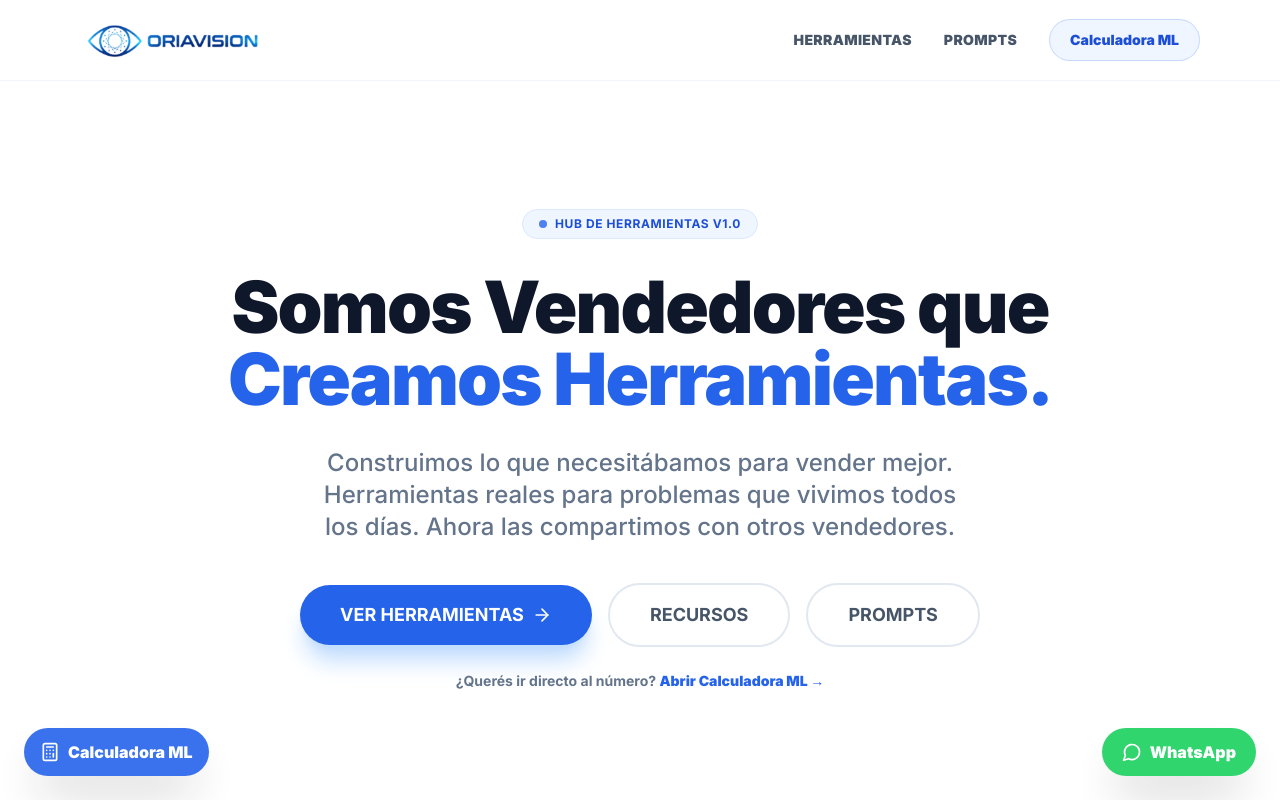
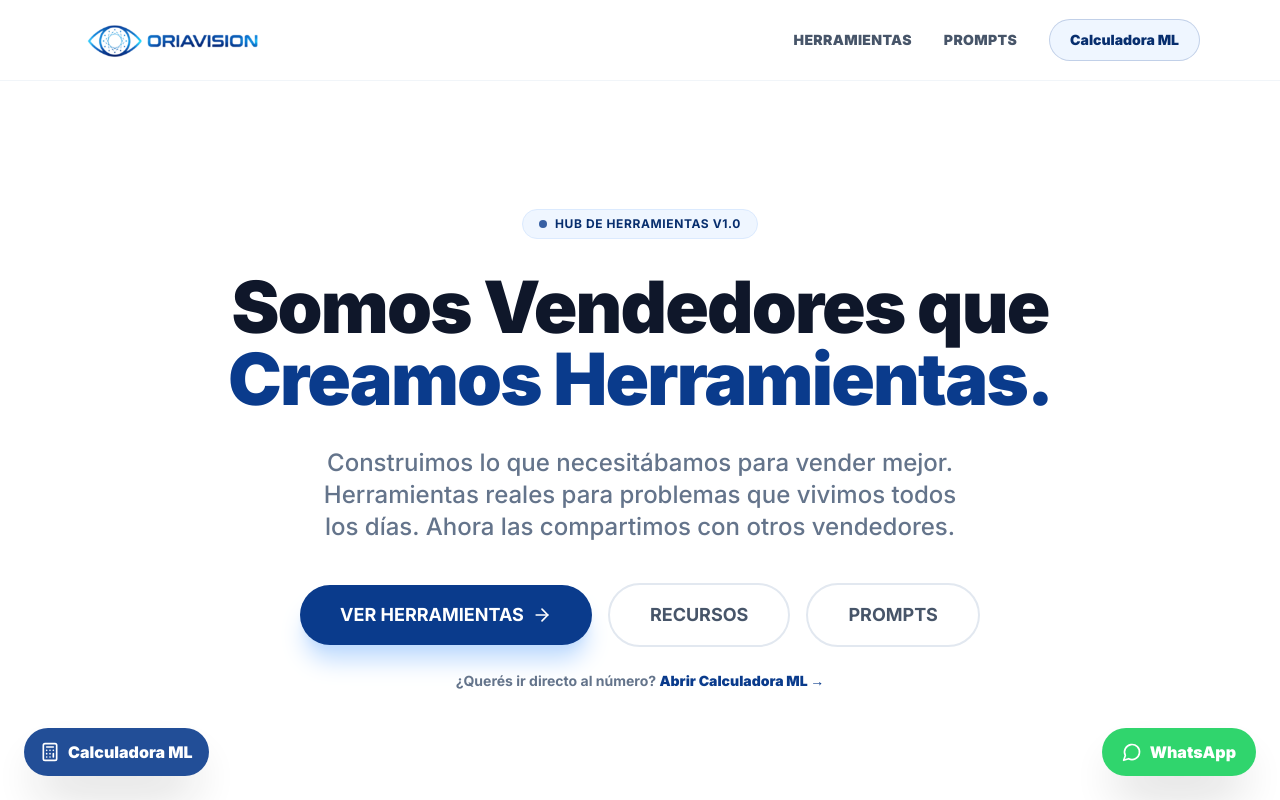
Before and after one commit to BengoDamian/oriavision-hub, a Next.js app: page / in a window 1280 px wide. Shown: the top 800 px of the page. Built offline with nearby package versions, Linux system fonts and the light colour scheme.

Commit message:
Update tailwind.config.ts

```diff
--- a/tailwind.config.ts
+++ b/tailwind.config.ts
@@ -12,22 +12,24 @@ const config: Config = {
         sans: ["var(--font-inter)", "ui-sans-serif", "system-ui", "sans-serif"],
       },
       colors: {
-        // ✅ Alias para no romper clases existentes
-        primary: "#2563EB",
-        primaryDark: "#1d4ed8",
+        // ✅ Alias (compatibilidad)
+        primary: "#0A3B8C", // antes #2563EB
+        primaryDark: "#072E6E",
         secondary: "#F97316",
         bgLight: "#F8FAFC",
         textMain: "#1E293B",
 
-        // ✅ Paleta “landing”
+        // ✅ Paleta ORIAVISION basada en #0A3B8C
         brand: {
-          50: "#eff6ff",
-          100: "#dbeafe",
-          400: "#60a5fa",
-          500: "#3b82f6",
-          600: "#2563EB",
-          700: "#1d4ed8",
-          900: "#1e3a8a",
+          50: "#EFF6FF",
+          100: "#DBEAFE",
+          200: "#BFDBFE",
+          300: "#93C5FD",
+          400: "#60A5FA",
+          500: "#1D4ED8",
+          600: "#0A3B8C", // ✅ tu azul exacto
+          700: "#072E6E",
+          900: "#041A3D",
         },
       },
       container: {
```
